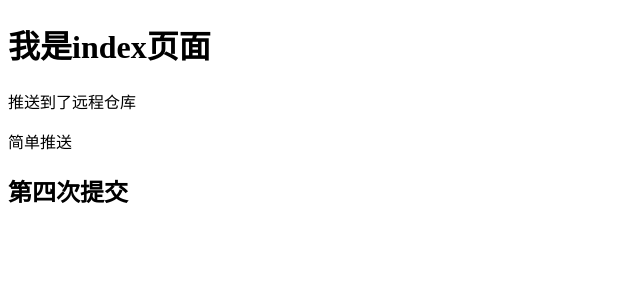
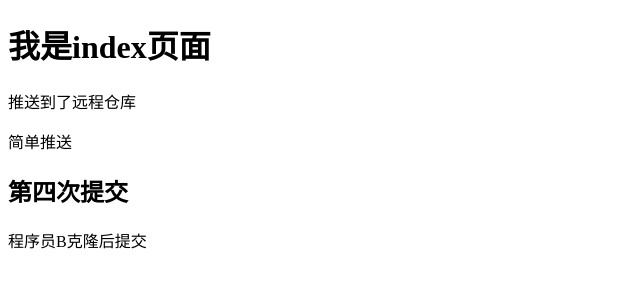
Before and after one commit to itmaoyelin/itmao-git, a plain HTML site: page index.html in a window 1280 px wide. Shown: the whole page, without its empty margins (0-640 px from the left). Drawn offline with Linux system fonts and the light colour scheme.

Commit message:
程序员B第一次提交

```diff
--- a/index.html
+++ b/index.html
@@ -13,6 +13,7 @@
     <p>推送到了远程仓库</p>
     <p>简单推送</p>
     <h2>第四次提交</h2>
+    <div>程序员B克隆后提交</div>
 </body>
 
 </html>
```
